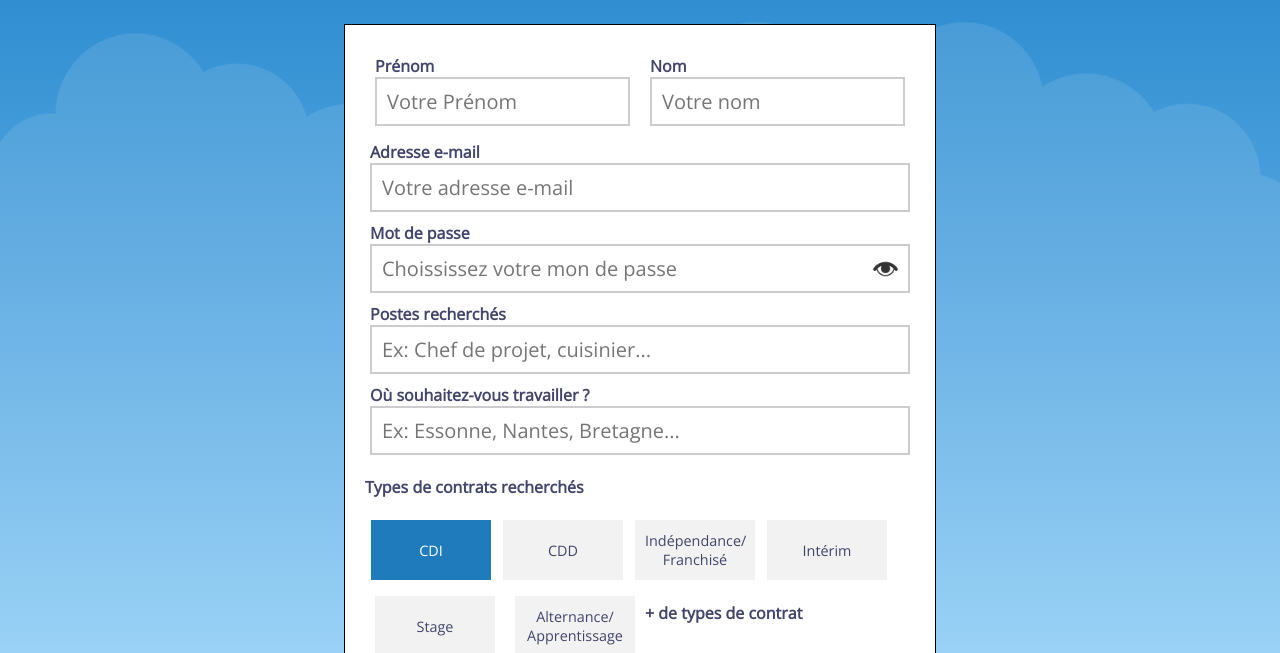
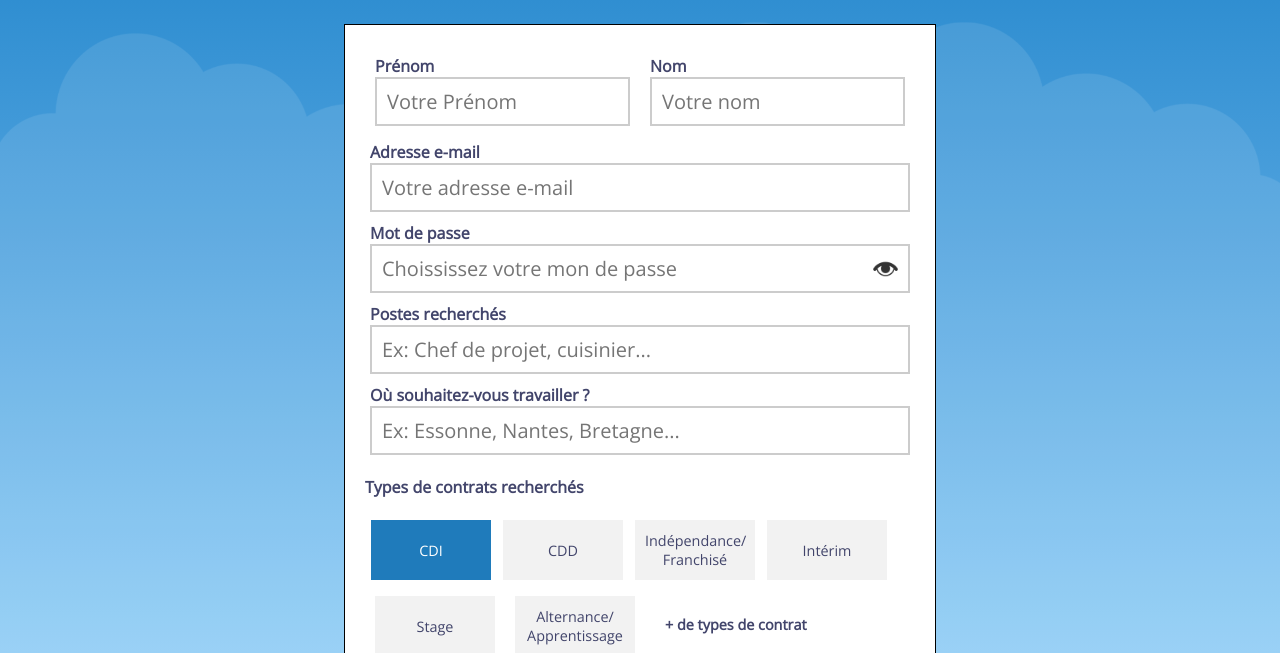
Before and after one commit to Yanick89/meteo, a plain HTML site: page index.html in a window 1280 px wide. Shown: the part 147-800 px from the top of the page. Drawn offline with nearby package versions, Linux system fonts and the light colour scheme.

Commit message:
ajustement du + dans les éléments de boutons

```diff
--- a/assets/css/style.css
+++ b/assets/css/style.css
@@ -161,12 +161,12 @@ input[type=submit]
 
 /*Texte des conditions*/
 
-.last .para
+.boutton1 .para
 {
 	font-size: 0.9em;
 	position: relative;
-	right: -270px;
-	top: -60px;
+	right: -20px;
+	top: 15px;
 }
 .last .para_1
 {
```
